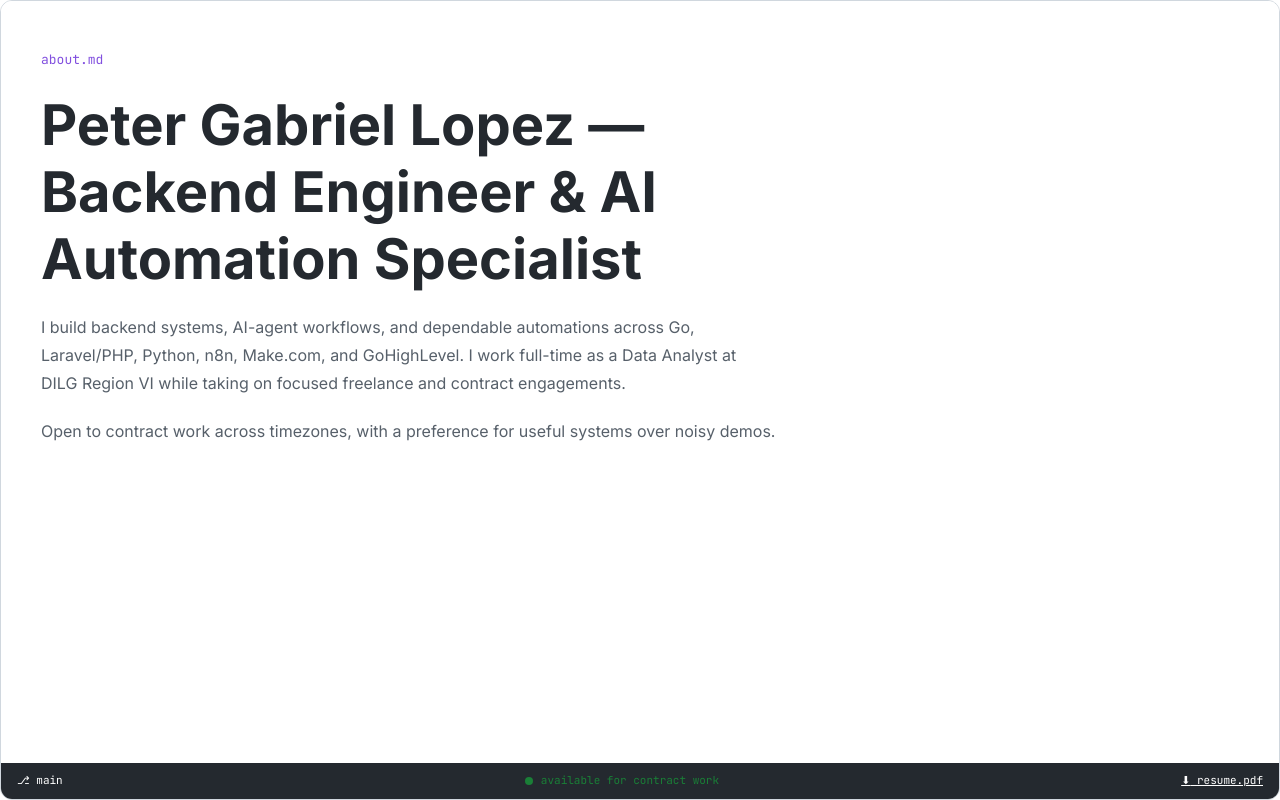
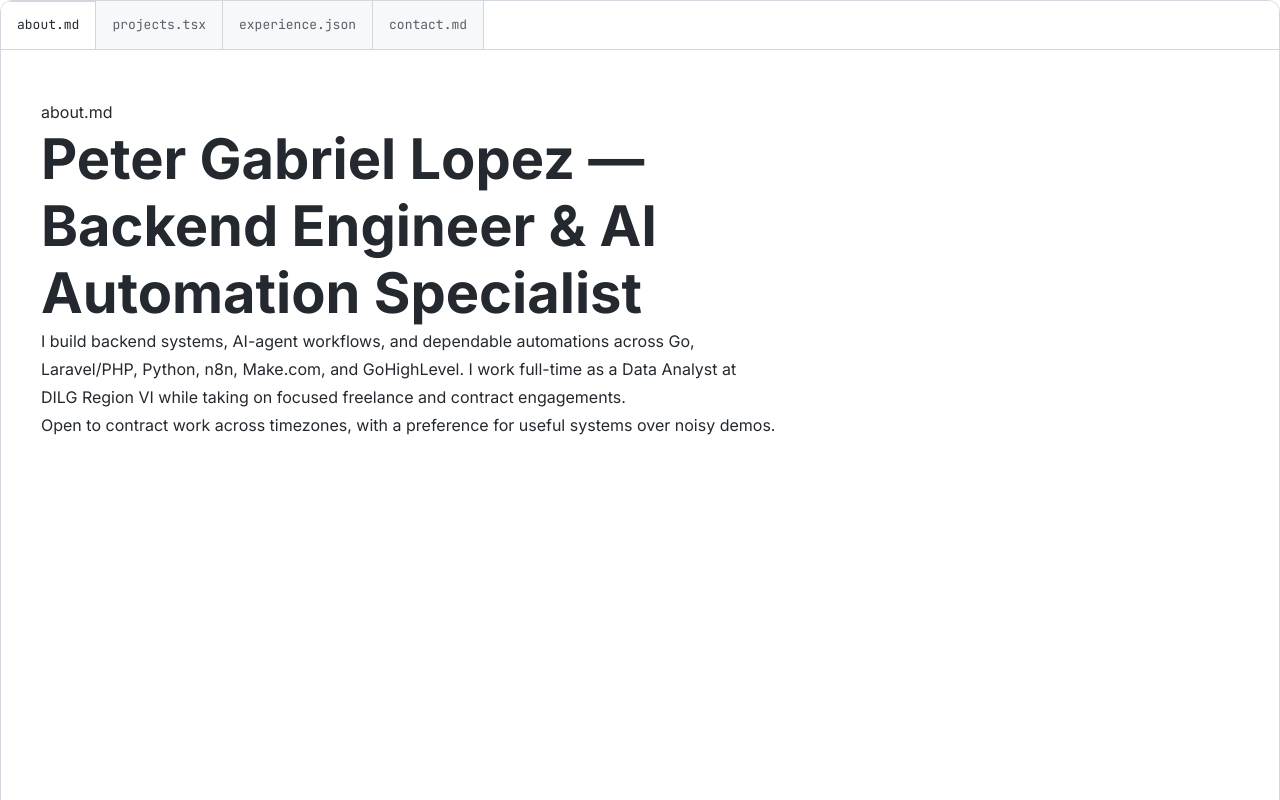
Before and after one commit to petergabriel-dev/lopezpetergabriel-portfolio, a Next.js app: page / in a window 1280 px wide. Shown: the top 800 px of the page. Built offline with nearby package versions, Linux system fonts and the light colour scheme.

Commit message:
feat: add accessible editor tabs

```diff
--- a/app/page.module.css
+++ /dev/null
@@ -1,33 +0,0 @@
-.panel {
-  display: flex;
-  flex: 1;
-  flex-direction: column;
-  gap: var(--space-6);
-  padding: clamp(var(--space-6), var(--space-fluid-panel-block), var(--space-12)) clamp(var(--space-4), var(--space-fluid-panel-inline), var(--space-10));
-}
-
-.copy {
-  display: flex;
-  max-inline-size: var(--measure-body);
-  flex-direction: column;
-  gap: var(--space-5);
-}
-
-.eyebrow {
-  margin: 0;
-  color: var(--color-secondary);
-  font-family: var(--font-family-ui);
-  font-size: var(--font-size-body-small);
-}
-
-.headline {
-  margin: 0;
-  color: var(--color-content-primary);
-  font-size: var(--font-size-display);
-  line-height: var(--line-height-heading);
-}
-
-.body {
-  margin: 0;
-  color: var(--color-content-secondary);
-}
--- a/app/page.tsx
+++ b/app/page.tsx
@@ -1,23 +1,64 @@
 import { aboutContent } from "@/content/about";
+import { contactContent, contactLinks } from "@/content/contact";
+import { experience } from "@/content/experience";
+import { projects } from "@/content/projects";
 import { EditorShell } from "@/components/EditorShell";
-import styles from "./page.module.css";
+import { EditorTabBar, type EditorTab } from "@/components/EditorTabBar";
+
+const tabs: readonly EditorTab[] = [
+  { id: "about", label: "about.md" },
+  { id: "projects", label: "projects.tsx" },
+  { id: "experience", label: "experience.json" },
+  { id: "contact", label: "contact.md" },
+];
 
 export default function Home() {
   return (
     <EditorShell availabilityLabel={aboutContent.availability}>
-      <section className={styles.panel} aria-labelledby="about-heading">
-        <div className={styles.copy}>
-          <p className={styles.eyebrow}>{aboutContent.eyebrow}</p>
-          <h1 id="about-heading" className={styles.headline}>
-            {aboutContent.headline}
-          </h1>
+      <EditorTabBar tabs={tabs}>
+        <div>
+          <p>{aboutContent.eyebrow}</p>
+          <h1>{aboutContent.headline}</h1>
           {aboutContent.paragraphs.map((paragraph) => (
-            <p className={styles.body} key={paragraph}>
-              {paragraph}
-            </p>
+            <p key={paragraph}>{paragraph}</p>
           ))}
         </div>
-      </section>
+        <div>
+          <p>projects.tsx</p>
+          <h2>Selected builds</h2>
+          {projects.map((project) => (
+            <article key={project.title}>
+              <h3>{project.title}</h3>
+              <p>{project.copy}</p>
+            </article>
+          ))}
+        </div>
+        <div>
+          <p>experience.json</p>
+          <h2>Experience</h2>
+          {experience.map((entry) => (
+            <article key={entry.value}>
+              <h3>{entry.value}</h3>
+              <p>{entry.date}</p>
+              {entry.description ? <p>{entry.description}</p> : null}
+            </article>
+          ))}
+        </div>
+        <div>
+          <p>{contactContent.eyebrow}</p>
+          <h2>{contactContent.heading}</h2>
+          <p>{contactContent.body}</p>
+          {contactLinks.map((link) =>
+            link.href ? (
+              <p key={link.label}>
+                <a href={link.href}>{link.label}</a>
+              </p>
+            ) : (
+              <p key={link.label}>{link.label}</p>
+            ),
+          )}
+        </div>
+      </EditorTabBar>
     </EditorShell>
   );
 }
--- /dev/null
+++ b/components/EditorTabBar.module.css
@@ -0,0 +1,83 @@
+.root {
+  display: flex;
+  min-block-size: 0;
+  min-inline-size: 0;
+  flex: 1;
+  flex-direction: column;
+}
+
+.tabList {
+  display: flex;
+  flex: none;
+  overflow-x: auto;
+  border-block-end: var(--border-width-hairline) solid var(--color-border-default);
+  scrollbar-width: thin;
+}
+
+.tab {
+  flex: 0 0 auto;
+  min-block-size: var(--control-height);
+  padding: var(--space-3) var(--space-4);
+  border: 0;
+  border-inline-end: var(--border-width-hairline) solid var(--color-border-default);
+  background: var(--color-surface-panel);
+  color: var(--color-content-secondary);
+  cursor: pointer;
+  font-family: var(--font-family-ui);
+  font-size: var(--font-size-body-small);
+}
+
+.tab[aria-selected="true"] {
+  margin-block-end: calc(-1 * var(--border-width-hairline));
+  border-block: var(--border-width-hairline) solid var(--color-border-default);
+  background: var(--color-surface-page);
+  color: var(--color-content-primary);
+}
+
+.panel {
+  display: flex;
+  min-block-size: 0;
+  flex: 1;
+  flex-direction: column;
+  gap: var(--space-6);
+  overflow: auto;
+  padding: clamp(var(--space-6), var(--space-fluid-panel-block), var(--space-12)) clamp(var(--space-4), var(--space-fluid-panel-inline), var(--space-10));
+  opacity: 0;
+  transform: translateY(var(--space-1));
+  transition: opacity var(--motion-duration-panel) var(--motion-ease-standard), transform var(--motion-duration-panel) var(--motion-ease-standard);
+}
+
+.panel:not([hidden]) {
+  opacity: 1;
+  transform: translateY(0);
+}
+
+.panel > * {
+  max-inline-size: var(--measure-body);
+}
+
+.panel :is(h1, h2, h3, p) {
+  margin-block: 0;
+}
+
+.panel h1 {
+  font-size: var(--font-size-display);
+  line-height: var(--line-height-heading);
+}
+
+.panel h2 {
+  font-size: var(--font-size-heading);
+  line-height: var(--line-height-heading);
+}
+
+.panel h3 {
+  font-size: var(--font-size-body);
+  line-height: var(--line-height-heading);
+}
+
+@media (prefers-reduced-motion: reduce) {
+  .panel {
+    transform: none;
+    transition-duration: var(--motion-duration-reduced);
+  }
+}
--- /dev/null
+++ b/components/EditorTabBar.tsx
@@ -0,0 +1,85 @@
+"use client";
+
+import { Children, useRef, useState, type KeyboardEvent, type ReactNode } from "react";
+
+import styles from "./EditorTabBar.module.css";
+
+export type EditorTab = {
+  id: string;
+  label: string;
+};
+
+type EditorTabBarProps = {
+  tabs: readonly EditorTab[];
+  children: ReactNode;
+};
+
+export function EditorTabBar({ tabs, children }: EditorTabBarProps) {
+  const [activeIndex, setActiveIndex] = useState(0);
+  const tabRefs = useRef<Array<HTMLButtonElement | null>>([]);
+  const panels = Children.toArray(children);
+  const activeTab = tabs[activeIndex] ?? tabs[0];
+
+  function handleKeyDown(event: KeyboardEvent<HTMLButtonElement>, index: number) {
+    if (!tabs.length || (event.key !== "ArrowRight" && event.key !== "ArrowLeft")) {
+      return;
+    }
+
+    event.preventDefault();
+    const direction = event.key === "ArrowRight" ? 1 : -1;
+    const nextIndex = (index + direction + tabs.length) % tabs.length;
+    setActiveIndex(nextIndex);
+
+    const nextTab = tabRefs.current[nextIndex];
+    nextTab?.focus();
+    nextTab?.scrollIntoView?.({ block: "nearest", inline: "nearest" });
+  }
+
+  return (
+    <div className={styles.root}>
+      <div className={styles.tabList} role="tablist" aria-label="Portfolio files">
+        {tabs.map((tab, index) => {
+          const isActive = tab.id === activeTab?.id;
+
+          return (
+            <button
+              className={styles.tab}
+              id={`${tab.id}-tab`}
+              key={tab.id}
+              ref={(element) => {
+                tabRefs.current[index] = element;
+              }}
+              role="tab"
+              type="button"
+              aria-controls={`${tab.id}-panel`}
+              aria-selected={isActive}
+              tabIndex={isActive ? 0 : -1}
+              onClick={() => setActiveIndex(index)}
+              onKeyDown={(event) => handleKeyDown(event, index)}
+            >
+              {tab.label}
+            </button>
+          );
+        })}
+      </div>
+
+      {tabs.map((tab, index) => {
+        const isActive = tab.id === activeTab?.id;
+
+        return (
+          <section
+            aria-labelledby={`${tab.id}-tab`}
+            className={styles.panel}
+            hidden={!isActive}
+            id={`${tab.id}-panel`}
+            key={tab.id}
+            role="tabpanel"
+            tabIndex={0}
+          >
+            {panels[index] ?? null}
+          </section>
+        );
+      })}
+    </div>
+  );
+}
```
